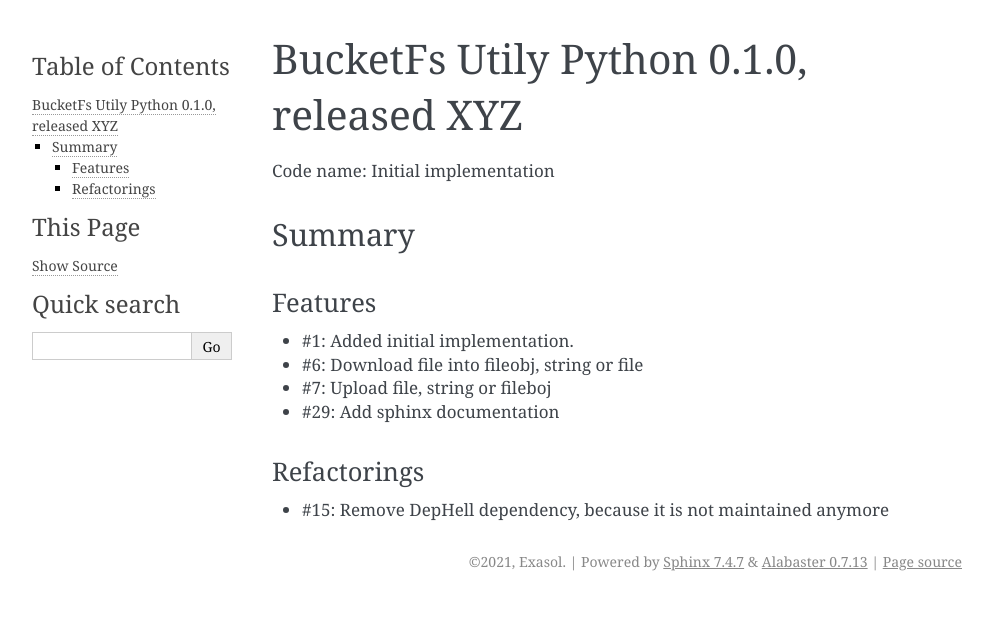
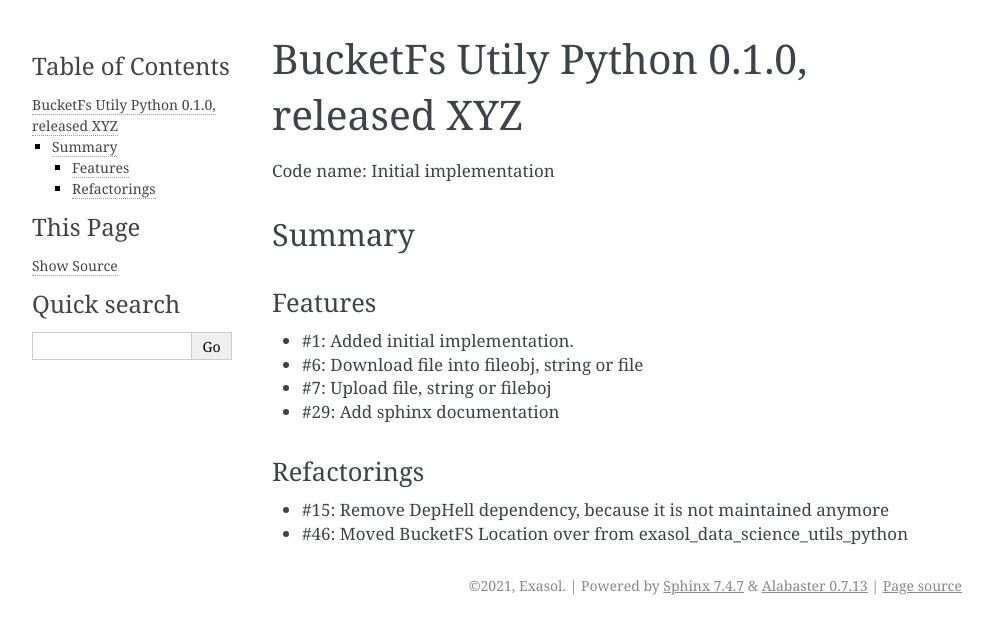
Before and after one commit to exasol/bucketfs-utils-python, a Sphinx documentation site: the page built from doc/changes/changes_0.1.0.md, in a window 1280 px wide. Shown: the top 634 px of the page, without its empty margins (148-1141 px from the left). Built offline with Sphinx 7.4.7, drawn with Linux system fonts in a browser that asks for light colours.

Commit message:
#46: Added changes in changes_0.1.0.md

```diff
--- a/doc/changes/changes_0.1.0.md
+++ b/doc/changes/changes_0.1.0.md
@@ -13,3 +13,4 @@
 ### Refactorings
 
   - #15: Remove DepHell dependency, because it is not maintained anymore
+  - #46: Moved BucketFS Location over from exasol_data_science_utils_python
```
